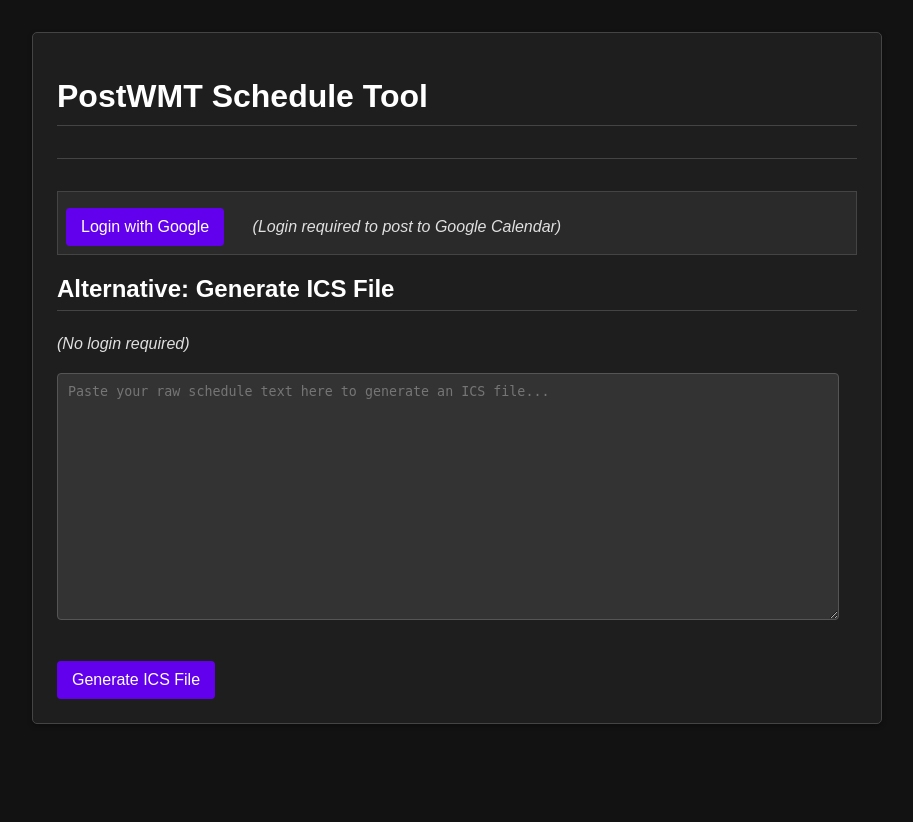
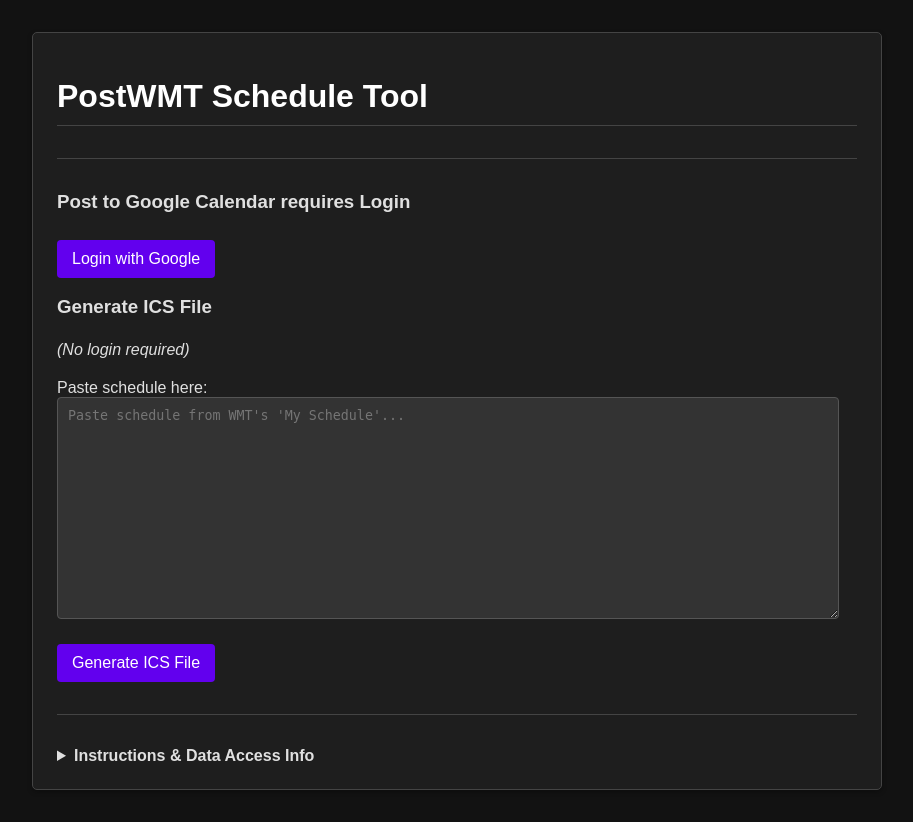
Before and after one commit to gewnthar/postwmt, a Flask app: template templates/index.html in a window 1280 px wide. Shown: the whole page, without its empty margins (183-1096 px from the left). Before the commit the page ends 724 px from the top, so only its background shows below. Run offline with Flask 3, Linux system fonts and the light colour scheme; the template is opened without the code that fills it, so the values that code supplies are empty.

Commit message:
udpates to index

```diff
--- a/templates/index.html
+++ b/templates/index.html
@@ -2,52 +2,73 @@
 
 {% block content %}
 
-  <div style="margin-bottom: 1em; padding: 0.5em; border: 1px solid #444; background-color: #2a2a2a;">
+  {# --- Login Status --- #}
+  <div class="mb-3 p-2 border rounded bg-body-tertiary">
     {% if current_user %}
       Logged in as: <strong>{{ current_user.name or current_user.email }}</strong>
-      <a href="{{ logout_url }}" style="margin-left: 1em;">
-        <button type="button">Logout</button>
+    {% else %}
+      <h3 class="text-success fs-5">Post to Google Calendar requires Login</h3>
+      <a href="{{ url_for('auth.login') }}">
+          <button class="btn btn-primary btn-sm">Login with Google</button>
       </a>
-    {% else %}
-      <a href="{{ login_url }}">
-          <button>Login with Google</button>
-      </a>
-      <span style="margin-left: 1em;"><em>(Login required to post to Google Calendar)</em></span>
     {% endif %}
   </div>
 
-  {# --- Main Form for both ICS and Google Calendar --- #}
-  {# We will use ONE textarea and decide where to send it #}
-  {# This requires slightly more complex form handling or JavaScript later #}
-  {# SIMPLER APPROACH FOR NOW: Two separate forms #}
+  <div class="row g-4">
 
+    {# --- Google Calendar Form (Only if logged in) --- #}
     {% if current_user %}
-    {# --- Form for SUBMITTING TO GOOGLE CALENDAR (shown only when logged in) --- #}
-    <div>
-      <h2>Post Schedule to Google Calendar</h2>
-      <form method="POST" action="{{ submit_google_url }}"> {# Action points to the new route #}
-        <div>
-          <textarea name="schedule_text" placeholder="Paste your raw schedule text here to submit to Google Calendar..." required rows="15"></textarea>
+      <div class="col-md-6">
+        <div class="p-3 border rounded bg-body-tertiary h-100 d-flex flex-column">
+          <h3 class="text-success fs-5">Option A: Post to Google Calendar</h3>
+          <form id="google_form" method="POST" action="{{ url_for('submit_to_google') }}">
+            {{ csrf_token() }}
+            <div class="mb-3 flex-grow-1">
+              <label for="schedule_text_google" class="form-label">Paste schedule here:</label>
+              <textarea class="form-control" id="schedule_text_google" name="schedule_text" placeholder="Paste schedule from WMT's 'My Schedule'..." required rows="10" style="font-family: monospace; height: 100%;"></textarea>
             </div>
-        <div class="button-container">
-          <button type="submit">Submit to Google Calendar</button>
+            <div class="d-flex justify-content-start align-items-center mt-auto">
+              <button type="submit" class="btn btn-primary me-2">Submit to Google Calendar</button>
+              <a href="{{ url_for('auth.logout') }}">
+                <button type="button" class="btn btn-outline-secondary">Logout</button>
+              </a>
             </div>
           </form>
         </div>
-    <hr>
+      </div>
     {% endif %}
-  <div>
-    <h2>Alternative: Generate ICS File</h2>
-    <p><em>(No login required)</em></p>
-    {# --- Form for GENERATING ICS FILE --- #}
-    <form method="POST" action="{{ generate_ics_url }}">
-      <div>
-        {# Using a separate textarea for now for simplicity #}
-        <textarea name="schedule_text" placeholder="Paste your raw schedule text here to generate an ICS file..." required rows="15"></textarea>
+
+    {# --- ICS Generation Form (Always Visible) --- #}
+    <div class="{% if current_user %}col-md-6{% else %}col-md-12{% endif %}">
+      <div class="p-3 border rounded bg-body-tertiary h-100 d-flex flex-column">
+        <h3 class="text-warning fs-5">{% if current_user %}Option B:{% else %}Generate ICS File{% endif %}</h3>
+         {% if not current_user %}<p><em>(No login required)</em></p>{% endif %}
+         <form id="ics_form" method="POST" action="{{ url_for('generate_ics') }}">
+           {{ csrf_token() }}
+           <div class="mb-3 flex-grow-1">
+              <label for="schedule_text_ics" class="form-label">Paste schedule here:</label>
+              <textarea class="form-control" id="schedule_text_ics" name="schedule_text" placeholder="Paste schedule from WMT's 'My Schedule'..." required rows="10" style="font-family: monospace; height: 100%;"></textarea>
            </div>
-      <div class="button-container">
-        <button type="submit">Generate ICS File</button>
-      </div>
+           <button type="submit" class="btn btn-info mt-auto">Generate ICS File</button>
          </form>
        </div>
+    </div>
+
+  </div>
+
+  <hr class="my-4">
+
+  <details class="mt-4 mb-4 p-3 border rounded bg-body-tertiary text-body-secondary">
+    <summary style="cursor: pointer; font-weight: bold;" class="text-body-emphasis">Instructions & Data Access Info</summary>
+    <div class="mt-3">
+        <h3>Instructions</h3>
+        <ul>
+            <li>Copy and paste schedule text from the "My Schedule" page in WMT into the appropriate text area above.</li>
+            <li><strong>Note on Updates:</strong> Submitting to Google Calendar replaces any previously posted shifts in the same date range.</li>
+            <li><strong>Formats Understood:</strong> `8`, `8TEN`, `8$`, `X`, `A<13>`, `AOA<9>`, `AOB<17>`, etc.</li>
+        </ul>
+        <h3 class="mt-4">Data Access & Privacy</h3>
+        <p>Please review our full <a href="{{ url_for('privacy_policy') }}">Privacy Policy</a> for details.</p>
+    </div>
+  </details>
 {% endblock %}
```
Lines whose indentation alone changed are shown as unchanged.
